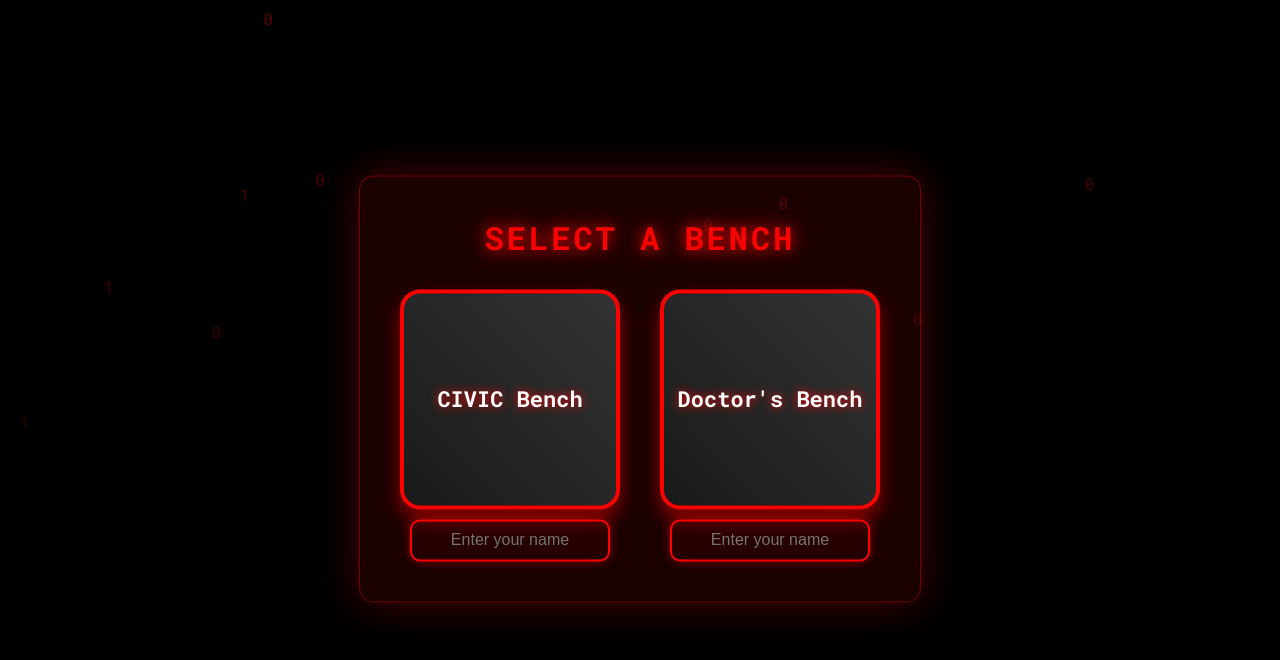
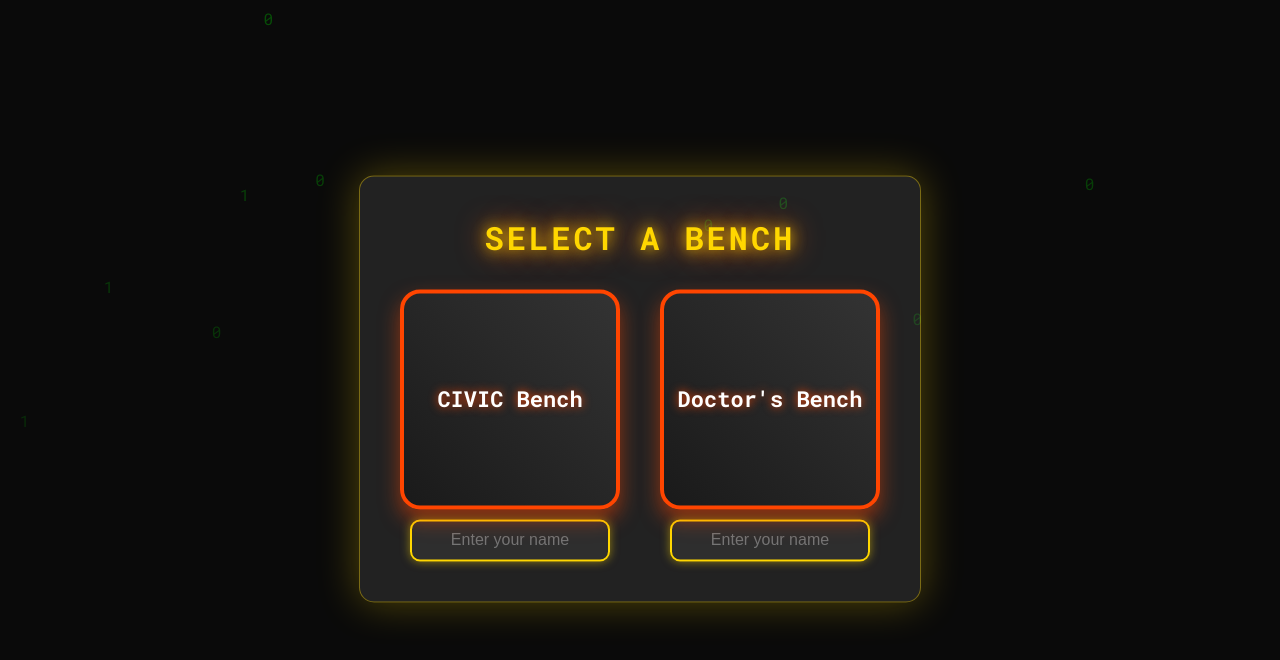
Before and after one commit to ksugeeth/PC-Status, a website with bundled scripts: page index.html in a window 1280 px wide. Built offline with nearby package versions, Linux system fonts and the light colour scheme; no server answers.

Commit message:
Update styles.css

```diff
--- a/styles.css
+++ b/styles.css
@@ -10,7 +10,7 @@ body {
     justify-content: center;
     align-items: center;
     min-height: 100vh;
-    background: #000; /* Pure black base */
+    background: #0a0a0a; /* Dark base for code rain */
     overflow: hidden;
     position: relative;
 }
@@ -28,7 +28,7 @@ body {
 
 .code-rain span {
     position: absolute;
-    color: #ff0000; /* Bright red for code rain */
+    color: #00cc00; /* Matrix green */
     font-size: 16px;
     opacity: 0.7;
     animation: fall linear infinite;
@@ -42,10 +42,10 @@ body {
 .container {
     text-align: center;
     padding: 40px;
-    background: rgba(255, 0, 0, 0.1); /* Subtle red tint */
+    background: rgba(255, 255, 255, 0.1);
     border-radius: 15px;
-    box-shadow: 0 0 40px rgba(255, 0, 0, 0.3); /* Red glow */
-    border: 1px solid rgba(255, 0, 0, 0.4);
+    box-shadow: 0 0 40px rgba(255, 215, 0, 0.3); /* Gold glow */
+    border: 1px solid rgba(255, 215, 0, 0.4);
     animation: float 3s ease-in-out infinite;
 }
 
@@ -57,11 +57,11 @@ body {
 
 h1 {
     font-size: 32px;
-    color: #ff0000; /* Bright red */
+    color: #ffd700; /* Gold */
     text-transform: uppercase;
     letter-spacing: 3px;
     margin-bottom: 30px;
-    text-shadow: 0 0 15px #ff0000, 0 0 30px #800000; /* Darker red glow */
+    text-shadow: 0 0 15px #ffd700, 0 0 30px #ff4500; /* Orange glow */
 }
 
 .bench-container {
@@ -84,21 +84,21 @@ h1 {
     align-items: center;
     justify-content: center;
     background: linear-gradient(45deg, #1a1a1a, #333); /* Dark gradient */
-    border: 4px solid #ff0000; /* Bright red border */
+    border: 4px solid #ff4500; /* Orange-red */
     border-radius: 20px;
     font-size: 22px;
     font-weight: bold;
     color: #fff;
-    text-shadow: 0 0 10px #ff0000; /* Red text glow */
+    text-shadow: 0 0 10px #ff4500;
     cursor: pointer;
     transition: all 0.3s ease;
     position: relative;
-    box-shadow: 0 10px 20px rgba(255, 0, 0, 0.5); /* Red shadow */
+    box-shadow: 0 10px 20px rgba(255, 69, 0, 0.5);
 }
 
 .bench:hover {
     transform: scale(1.05);
-    box-shadow: 0 15px 30px rgba(255, 0, 0, 0.8); /* Brighter red shadow */
+    box-shadow: 0 15px 30px rgba(255, 69, 0, 0.8);
 }
 
 /* Blinking Effect (Unchanged) */
@@ -110,7 +110,7 @@ h1 {
 
 .bench.selected {
     animation: blinkEffect 1s infinite;
-    border-color: green; /* Keeping green as per original */
+    border-color: green;
     box-shadow: 0 0 20px rgba(0, 255, 0, 0.8);
 }
 
@@ -119,17 +119,17 @@ h1 {
     padding: 10px;
     font-size: 16px;
     margin-top: 10px;
-    border: 2px solid #ff0000; /* Bright red border */
+    border: 2px solid #ffd700; /* Gold */
     border-radius: 10px;
     text-align: center;
-    background: rgba(255, 0, 0, 0.05); /* Subtle red fill */
+    background: rgba(255, 255, 255, 0.05);
     color: #fff;
-    box-shadow: 0 0 10px rgba(255, 0, 0, 0.5); /* Red glow */
+    box-shadow: 0 0 10px rgba(255, 215, 0, 0.5);
     transition: all 0.3s ease;
 }
 
 .name-input:focus {
     outline: none;
-    box-shadow: 0 0 20px rgba(255, 0, 0, 0.8); /* Brighter red glow */
-    background: rgba(255, 0, 0, 0.15); /* Slightly stronger red */
+    box-shadow: 0 0 20px rgba(255, 215, 0, 0.8);
+    background: rgba(255, 255, 255, 0.15);
 }
```
